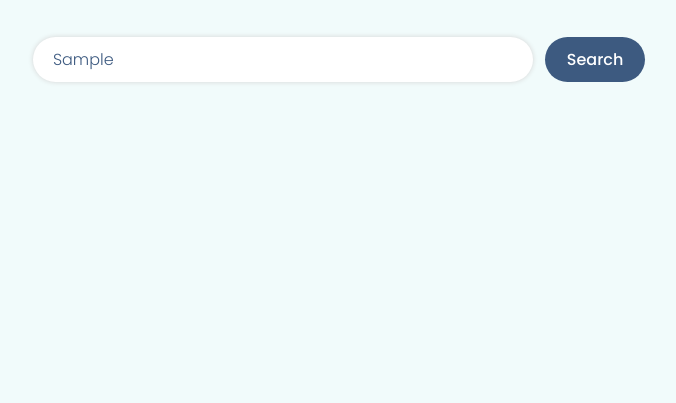
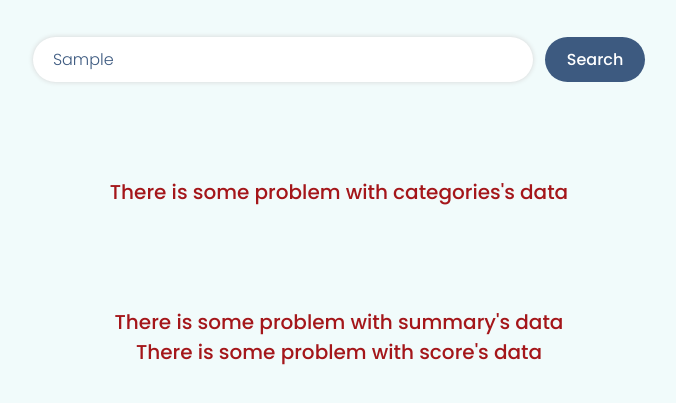
Before and after one commit to loreyhu/Advanced-Javascript-Project, a website built with webpack: page src/index.html in a window 1280 px wide. Both pictures are taken after typing "Sample" into the empty fields and a click on the button "Search". Shown: the part 323-726 px from the top of the page, without its empty margins (301-977 px from the left). Built offline with nearby package versions, Linux system fonts and the light colour scheme; no server answers; files whose address does not match are found by name.

Commit message:
errors correction

```diff
--- a/src/css/style.css
+++ b/src/css/style.css
@@ -104,6 +104,15 @@ body{
 
 #btn:focus{
     outline: none;
+}
+
+/* error */
+
+.error{
+    color: #a4161a;
+
+    font-size: 20px;
+    font-weight: 500;
 }
 
 /* categories */
--- a/src/index.html
+++ b/src/index.html
@@ -5,7 +5,6 @@
     <meta http-equiv="X-UA-Compatible" content="IE=edge">
     <meta name="viewport" content="width=device-width, initial-scale=1.0">
     <title>Advanced JS</title>
-    <link rel="stylesheet" href="assets/css/style.css">
 </head>
 <body>
 
@@ -32,7 +31,5 @@
     <div class="sum-and-score">
     </div>
 
-
-    <script src="assets/js/app.js"></script>
 </body>
 </html>
--- a/src/js/app.js
+++ b/src/js/app.js
@@ -1,6 +1,6 @@
 import "../css/style.css"
 import axios from "axios"
-const _ = require("lodash")
+import _ from "lodash"
 
 // Global variables
 
@@ -138,7 +138,10 @@ function createElements(e){
                 categoriesTitle.appendChild(scoresTitle)
 
             }else{
-                alert("There is some problem with categories's data")
+                let categoriesError = document.createElement("p")
+                categoriesError.classList.add("error")
+                categoriesError.innerHTML = "There is some problem with categories's data"
+                categoriesDiv.appendChild(categoriesError)
             }
 
 
@@ -159,7 +162,10 @@ function createElements(e){
                 sumAndScore.appendChild(summaryParagraph)
 
             }else{
-                alert("There is some problem with summary's data")
+                let summaryError = document.createElement("p")
+                summaryError.classList.add("error")
+                summaryError.innerHTML = "There is some problem with summary's data"
+                sumAndScore.appendChild(summaryError)
             }
 
             // city's total score
@@ -175,7 +181,10 @@ function createElements(e){
                 sumAndScore.appendChild(totalScore)
 
             }else{
-                alert("There is some problem with score's data")
+                let scoreError = document.createElement("p")
+                scoreError.classList.add("error")
+                scoreError.innerHTML = "There is some problem with score's data"
+                sumAndScore.appendChild(scoreError)
             }
 
 
```
Also changed, not shown: dist/index.html, dist/main.css, dist/main.js, webpack.config.js (line endings or trailing spaces).
